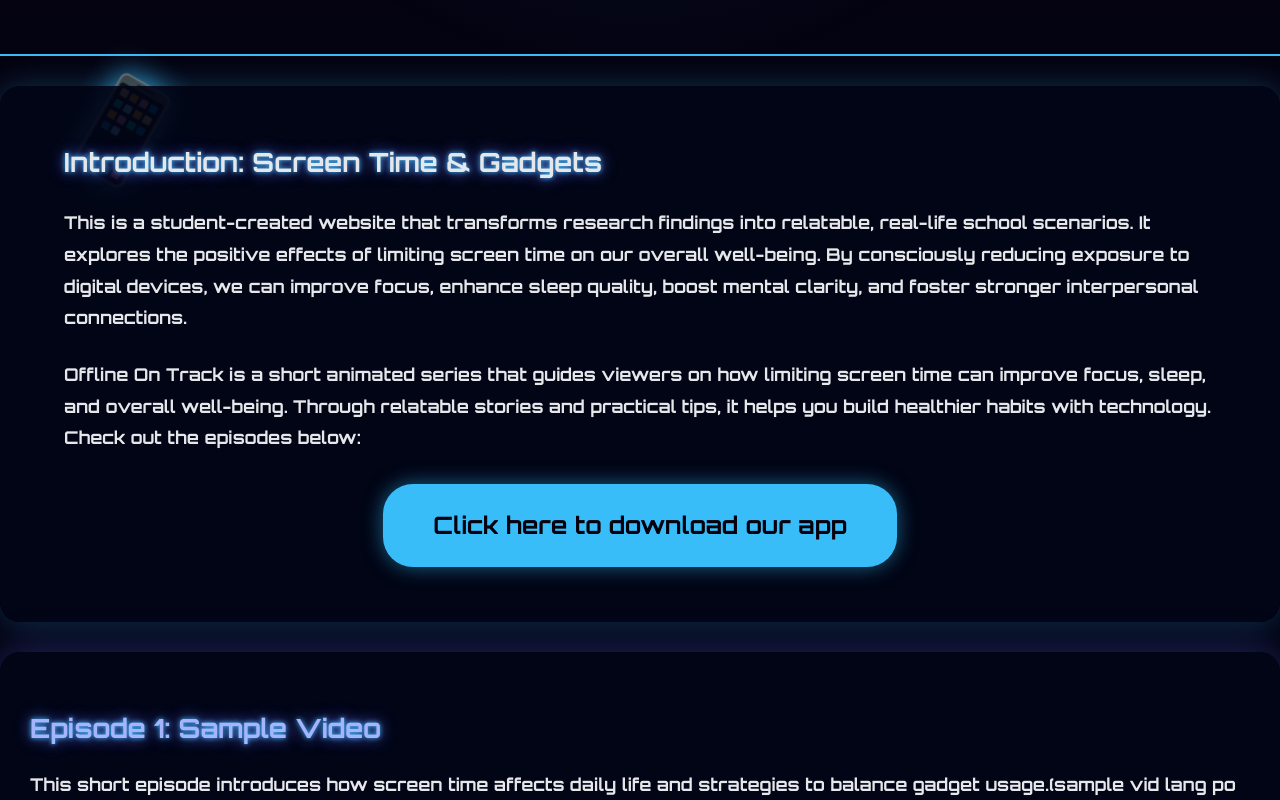
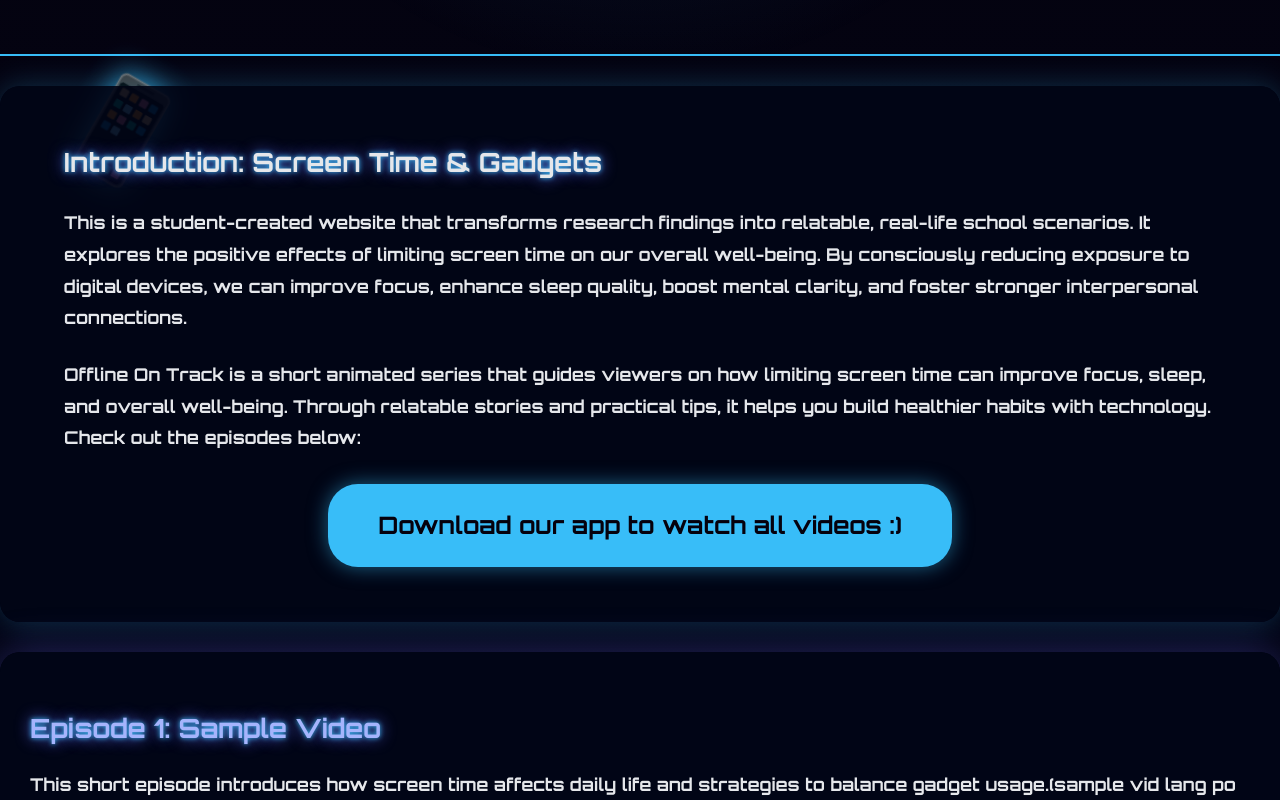
Before and after one commit to ARES-ict/website, a plain HTML site: page offline-on-track.html in a window 1280 px wide. Shown: the part 826-1626 px from the top of the page. Drawn offline with Linux system fonts and the light colour scheme.

Commit message:
Update offline-on-track.html

```diff
--- a/offline-on-track.html
+++ b/offline-on-track.html
@@ -207,7 +207,7 @@ footer {
            onmouseover="this.style.transform='scale(1.05)'; this.style.boxShadow='0 0 30px rgba(56,189,248,0.8)';"
            onmouseout="this.style.transform='scale(1)'; this.style.boxShadow='0 0 20px rgba(56,189,248,0.5)';"
         >
-            Click here to download our app
+            Download our app to watch all videos :)
         </a>
     </p>
 </section>
```
